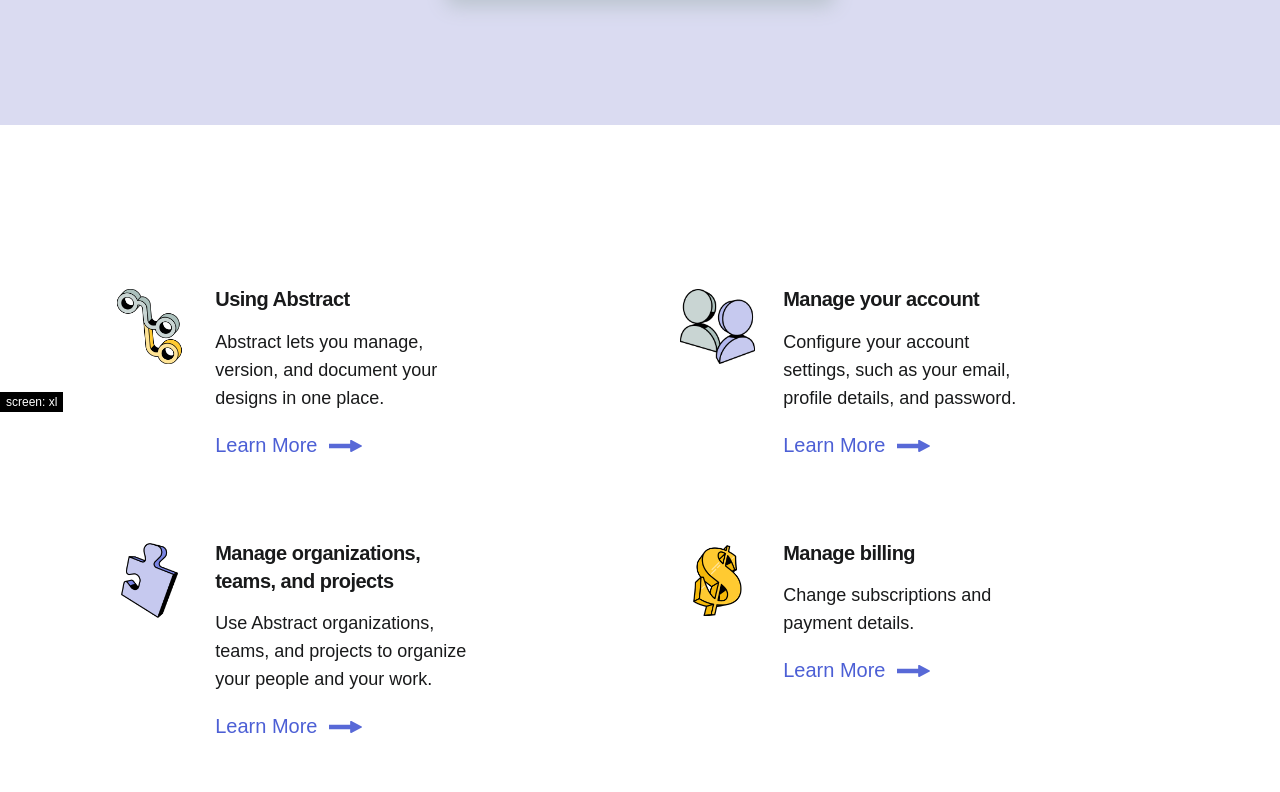
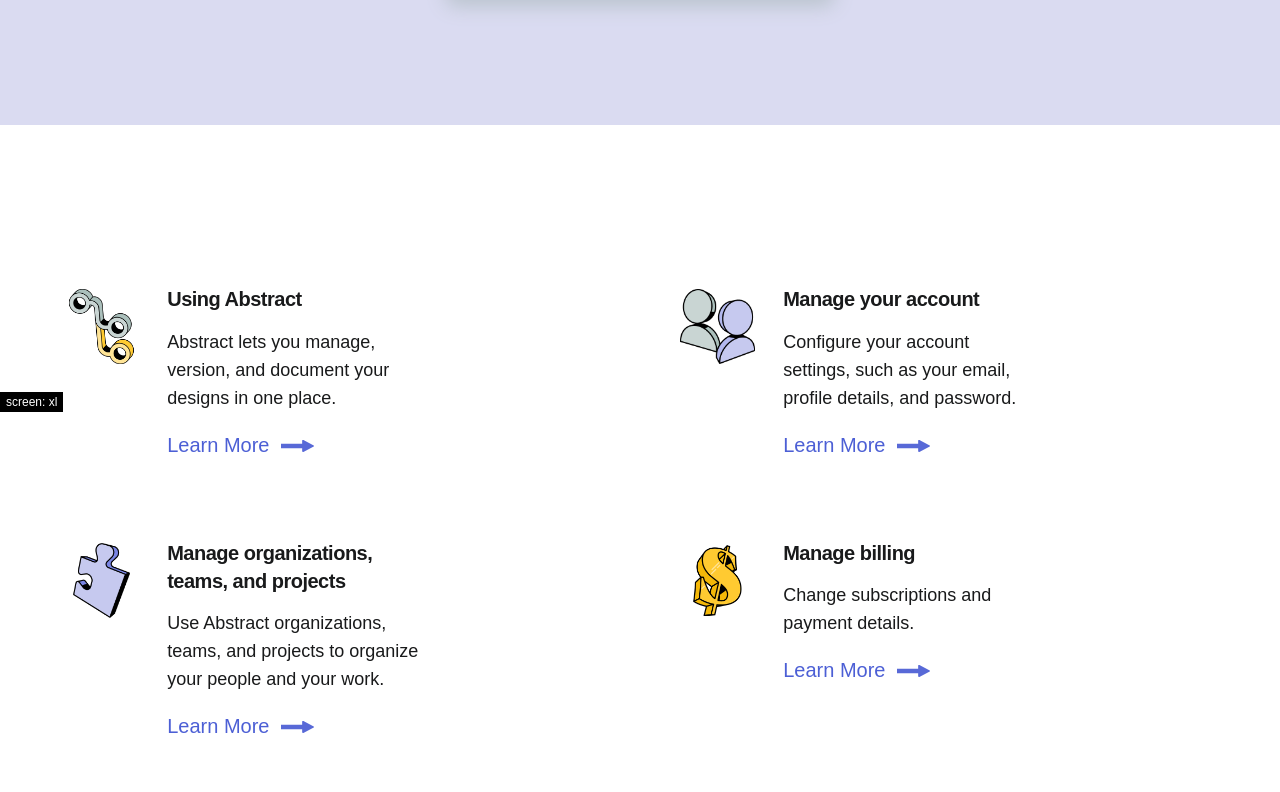
Before and after one commit to Massa-Albani4/abstract-help-page, a website: page public/index.html in a window 1280 px wide. Shown: the part 388-1180 px from the top of the page. Drawn offline with Linux system fonts and the light colour scheme.

Commit message:
Update topics section spacing and layout for desktop

```diff
--- a/public/index.html
+++ b/public/index.html
@@ -191,10 +191,10 @@
         </form>
       </section>
       <section
-        class="px-14 py-20 lg:px-28 lg:py-40 lg:pb-[7.5rem] 2xl:px-[9.3rem] 2xl:pb-32 2xl:pt-40"
+        class="px-14 py-20 md:px-16 lg:py-40 lg:pb-[7.5rem] 2xl:px-[9.3rem] 2xl:pb-32 2xl:pt-40"
       >
         <div
-          class="flex flex-col gap-20 lg:grid lg:grid-cols-2 2xl:grid 2xl:grid-cols-2"
+          class="flex flex-col gap-20 md:grid md:grid-cols-2 2xl:grid 2xl:grid-cols-2"
         >
           <div class="flex flex-row">
             <div class="mr-7 mt-1 w-12 lg:w-[4.7rem] 2xl:w-[5.4rem]">
```
Also changed, not shown: public/output.css.
